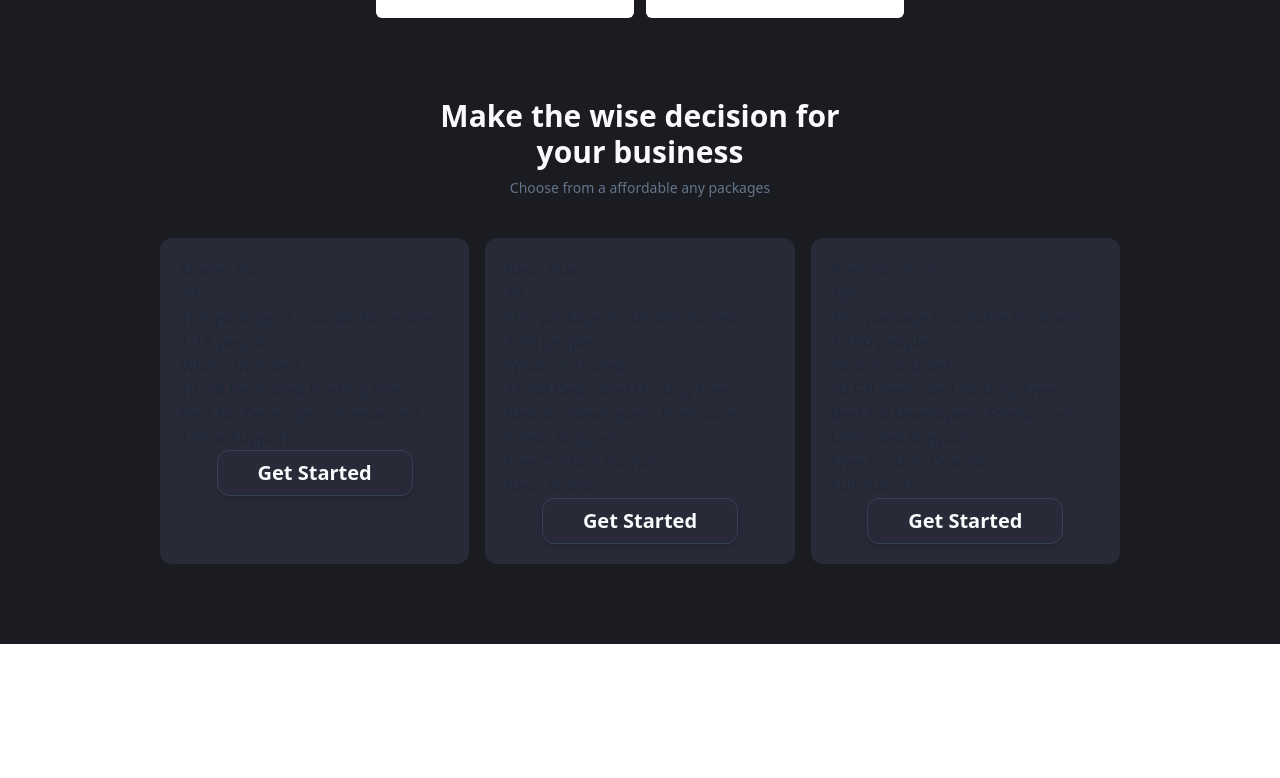
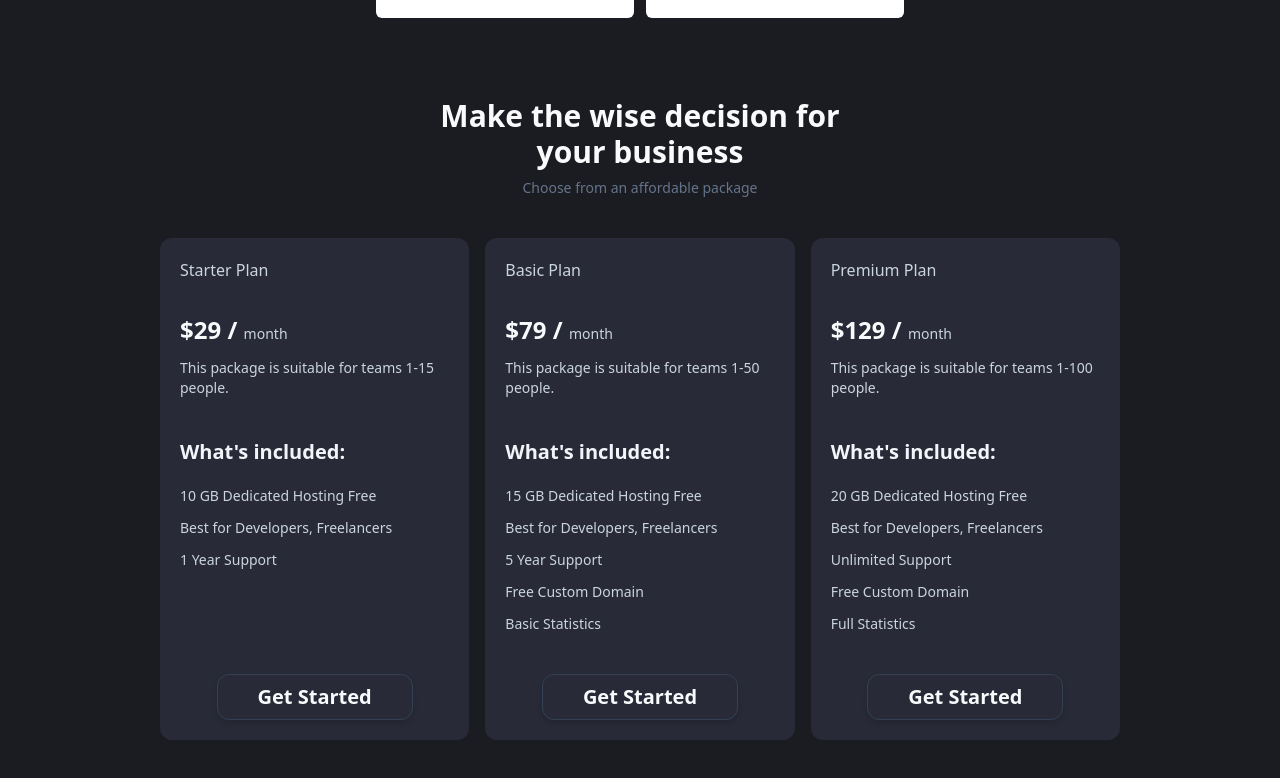
Before and after one commit to naymHdev/hotch-potch-lp, a React (Vite) app: page / in a window 1280 px wide. Shown: the part 3741-4519 px from the top of the page. Before the commit the page ends 4385 px from the top, so only its background shows below. Built offline with nearby package versions, Linux system fonts and the light colour scheme.

Commit message:
updated and compleate || Pricing section with full responsive ||

```diff
--- a/index.html
+++ b/index.html
@@ -2,7 +2,7 @@
 <html lang="en">
   <head>
     <meta charset="UTF-8" />
-    <link rel="icon" type="image/svg+xml" href="/vite.svg" />
+    <link rel="icon" type="/public/favicon.ico" href="/" />
     <meta name="viewport" content="width=device-width, initial-scale=1.0" />
     <title>HotchPotch Ltd.</title>
   </head>
--- a/src/Home/Pricing.jsx
+++ b/src/Home/Pricing.jsx
@@ -4,31 +4,45 @@ import SectionTitle from "../Hooks/SectionTitle";
 const Pricing = () => {
   return (
     <>
-      <div className=" mt-20">
+      <div className="mt-20">
         <SectionTitle
           title="Make the wise decision for your business"
-          des="Choose from a affordable any packages"
+          des="Choose from an affordable package"
         />
       </div>
-      <section className=" w-9/12 mx-auto mt-10">
-        <div className=" grid grid-cols-1 md:grid-cols-2 lg:grid-cols-3 gap-4">
+      <section className=" w-11/12 md:w-9/12 mx-auto mt-10">
+        <div className="grid grid-cols-1 md:grid-cols-2 lg:grid-cols-3 gap-4">
           {pricingDetails?.map((price) => (
-            <div className="bg-[#282A37] rounded-xl p-5" key={price?.id}>
-              <p>{price?.plan}</p>
+            <div
+              className="bg-[#282A37] rounded-xl p-5 flex flex-col justify-between"
+              key={price?.id}
+            >
               <div>
-                <h3>{price?.price}</h3>
-                <p>{price?.description}</p>
+                <p className="font-medium text-slate-300">{price?.plan}</p>
+                <div>
+                  <h3 className="text-2xl font-extrabold text-slate-50 mt-8">
+                    ${price?.price} /{" "}
+                    <span className="text-slate-300 text-sm font-thin">
+                      month
+                    </span>
+                  </h3>
+                  <p className="text-slate-300 text-sm font-medium mt-3">
+                    {price?.description}
+                  </p>
                 </div>
-              <h2>{price?.title}</h2>
-              <div>
+                <h2 className="text-xl font-extrabold text-slate-100 mt-10">
+                  {price?.title}
+                </h2>
+                <div className="text-sm text-slate-300 font-light space-y-3 mt-5">
                   <p>{price?.point1}</p>
                   <p>{price?.point2}</p>
                   <p>{price?.point3}</p>
                   <p>{price?.point4}</p>
                   <p>{price?.point5}</p>
                 </div>
-              <div className=" flex items-center justify-center">
-                <button className=" text-xl font-semibold text-slate-50 hover:bg-gradient-to-r hover:from-[#3A54FE] hover:via-purple-700 hover:to-[#B02EFF] hover:border-none rounded-xl px-10 py-2 border border-slate-700 shadow-md">
+              </div>
+              <div className="flex justify-center mt-10">
+                <button className="text-xl font-semibold text-slate-50 hover:bg-gradient-to-r hover:from-[#3A54FE] hover:via-purple-700 hover:to-[#B02EFF] hover:border-none rounded-xl px-10 py-2 border border-slate-700 shadow-md">
                   Get Started
                 </button>
               </div>
--- a/src/Hooks/SectionTitle.jsx
+++ b/src/Hooks/SectionTitle.jsx
@@ -2,7 +2,7 @@
 const SectionTitle = ({ title, des }) => {
   return (
     <>
-      <div className=" w-4/12 mx-auto">
+      <div className="md:w-4/12 mx-auto">
         <h2 className=" text-3xl font-extrabold text-slate-50 text-center">
           {title}
         </h2>
```
Also changed, not shown: 1 other file (tests, documents, lock files or other folders). Lines whose indentation alone changed are shown as unchanged.
